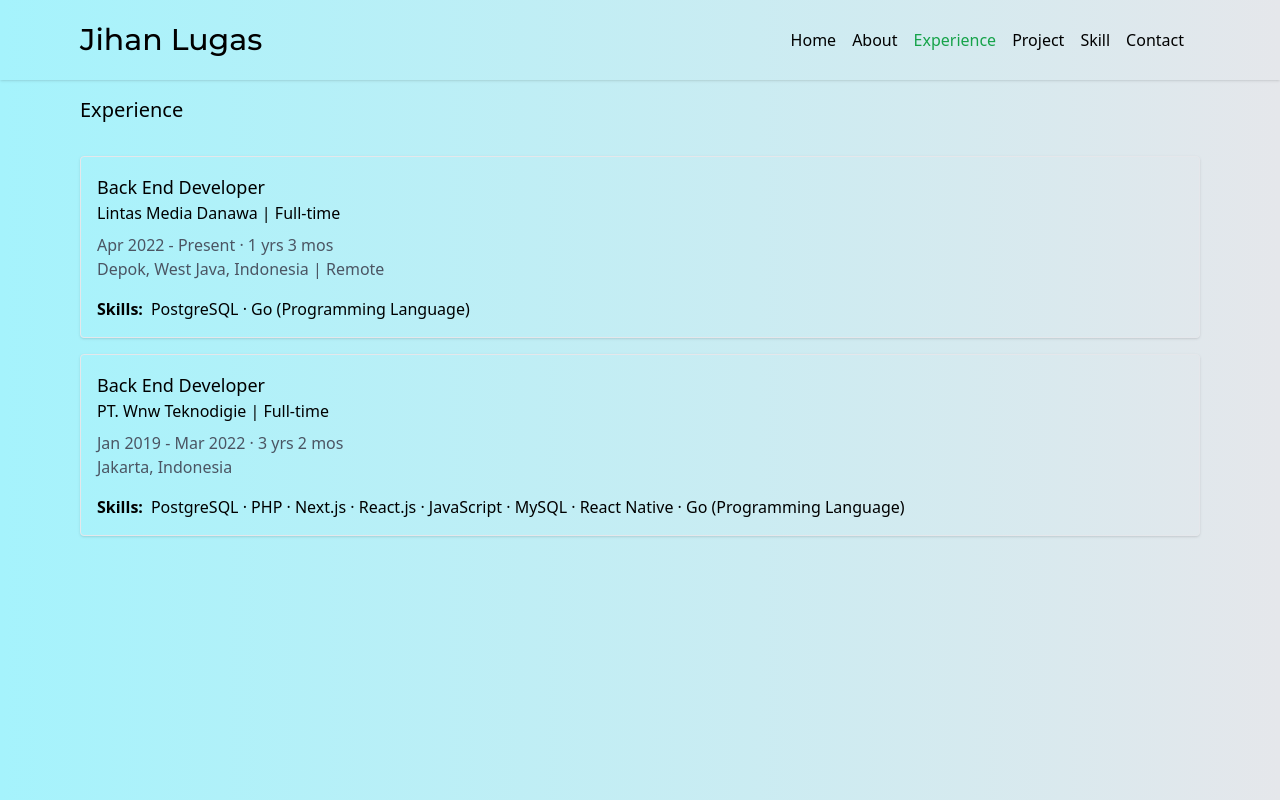
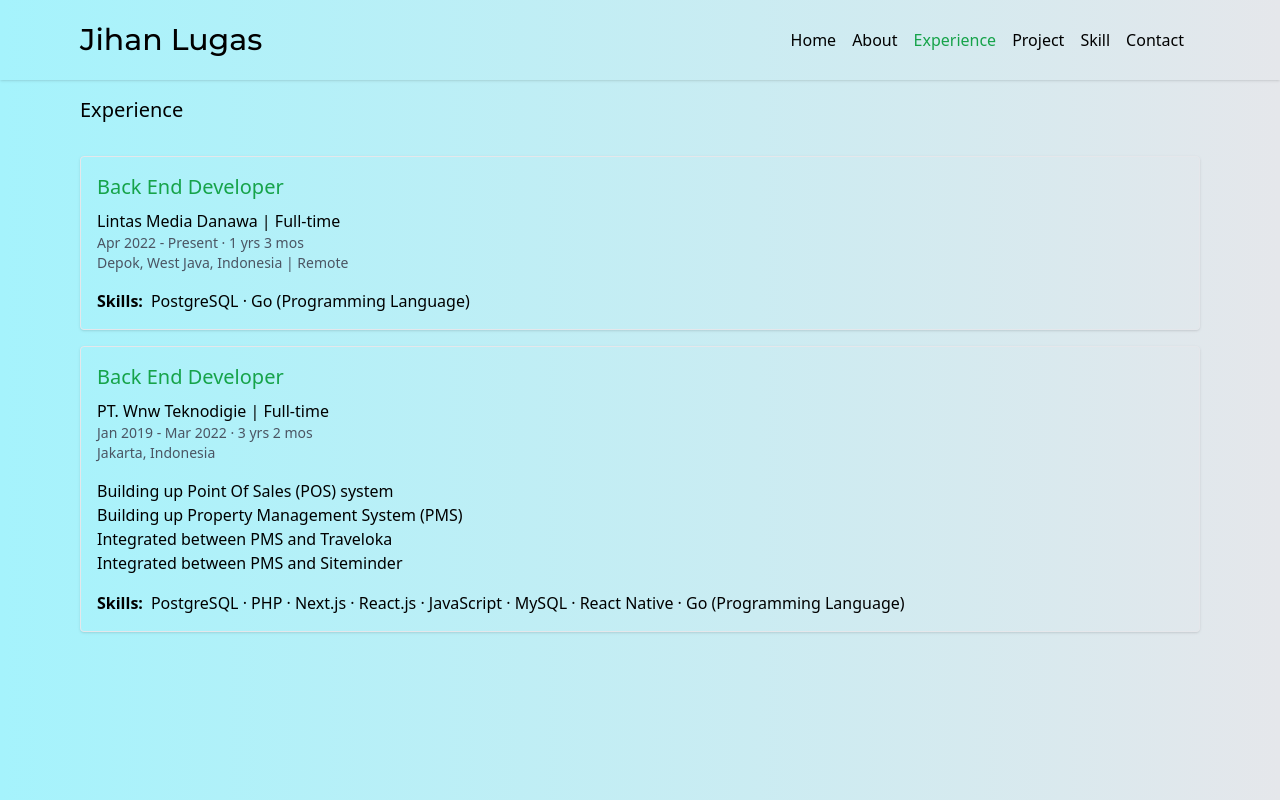
Before and after one commit to jihanlugas/web-portfolio-2, a Next.js app: page /experience in a window 1280 px wide. Built offline with nearby package versions, Linux system fonts and the light colour scheme.

Commit message:
Experiece description

```diff
--- a/src/pages/experience.tsx
+++ b/src/pages/experience.tsx
@@ -28,24 +28,30 @@ const Experience: NextPage<Props> = ({ children }) => {
             </div>
             <div className="grid grid-cols-1 gap-4 p-4">
               <div className='shadow border rounded p-4'>
-                <div className='mb-2'>
-                  <div className='text-lg'>{'Back End Developer'}</div>
+                <div className=''>
+                  <div className='text-xl text-green-600 mb-2'>{'Back End Developer'}</div>
                   <div className=''>{'Lintas Media Danawa | Full-time'}</div>
                 </div>
-                <div className='text-gray-600 mb-4'>
+                <div className='text-gray-600 mb-4 text-sm'>
                   <div>{displayDate(lmdStart, 'MMM YYYY') + ' - ' + ' Present ' + ' · ' + dateDiff(lmdStart, lmdEnd)}</div>
                   <div>{'Depok, West Java, Indonesia | Remote'}</div>
                 </div>
                 <div><strong className='mr-2'>Skills:</strong>{'PostgreSQL · Go (Programming Language)'}</div>
               </div>
               <div className='shadow border rounded p-4'>
-                <div className='mb-2'>
-                  <div className='text-lg'>{'Back End Developer'}</div>
+                <div className=''>
+                  <div className='text-xl text-green-600 mb-2'>{'Back End Developer'}</div>
                   <div className=''>{'PT. Wnw Teknodigie | Full-time'}</div>
                 </div>
-                <div className='text-gray-600 mb-4'>
+                <div className='text-gray-600 mb-4 text-sm'>
                   <div>{displayDate(wnwStart, 'MMM YYYY') + ' - ' + displayDate(wnwEnd, 'MMM YYYY') + ' · ' + dateDiff(wnwStart, wnwEnd)}</div>
                   <div>{'Jakarta, Indonesia'}</div>
+                </div>
+                <div className='mb-4'>
+                  <div className=''>Building up Point Of Sales (POS) system</div>
+                  <div className=''>Building up Property Management System (PMS)</div>
+                  <div className=''>Integrated between PMS and Traveloka</div>
+                  <div className=''>Integrated between PMS and Siteminder</div>
                 </div>
                 <div><strong className='mr-2'>Skills:</strong>{'PostgreSQL · PHP · Next.js · React.js · JavaScript · MySQL · React Native · Go (Programming Language)'}</div>
               </div>
```
